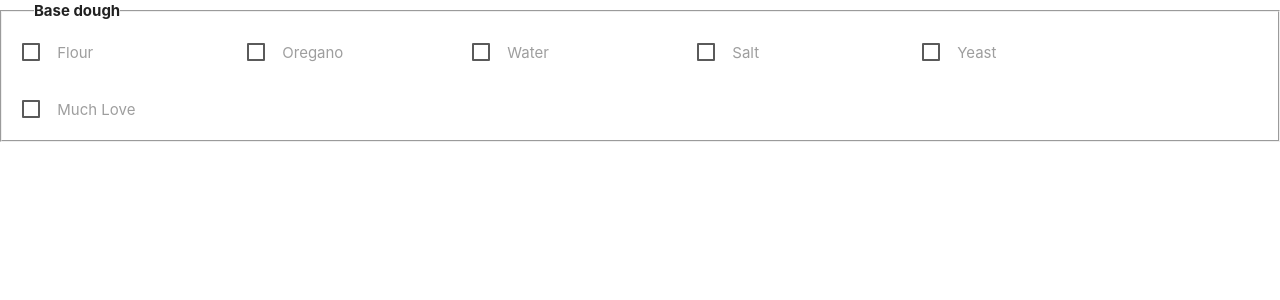
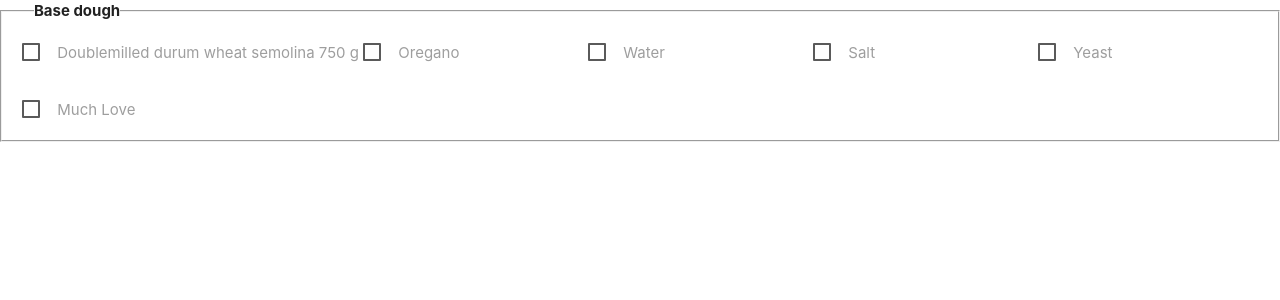
Before and after one commit to Drumso/Sardiniasupport, a Jekyll site: the page built from panada.md, in a window 1280 px wide. Shown: the top 300 px of the page. Built offline with Jekyll 4.4.1, drawn with Linux system fonts in a browser that asks for light colours.

Commit message:
Update panada.md

```diff
--- a/panada.md
+++ b/panada.md
@@ -1,5 +1,5 @@
 ---
 layout: ingredients_list
 ingredients_group_name: Base dough
-ingredients_list: [Flour, Oregano, Water, Salt, Yeast, Much Love]
+ingredients_list: [Doublemilled durum wheat semolina 750 g, Oregano, Water, Salt, Yeast, Much Love]
 ---
```
